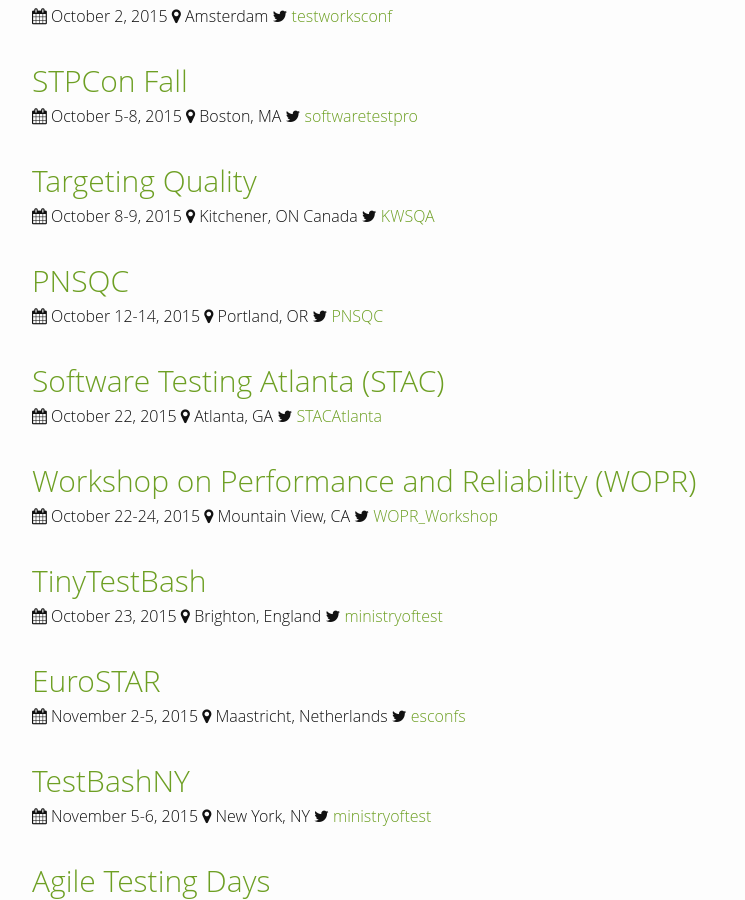
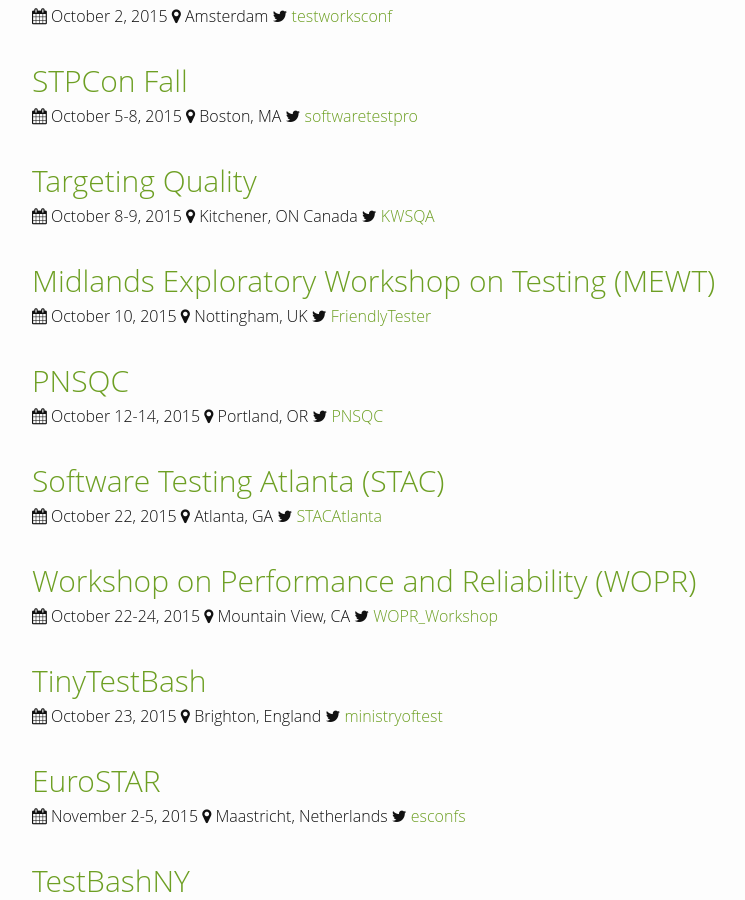
Before and after one commit to TestingConferences/testingconferences.github.io, a Jekyll site: the page built from index.html, in a window 1280 px wide and 900 px high, scrolled down 395 px. Shown: the whole window, without its empty margins (238-983 px from the left). Built offline with Jekyll 4.4.1, drawn with Linux system fonts in a browser that asks for light colours.

Commit message:
Added MEWT

```diff
--- a/_data/current.yml
+++ b/_data/current.yml
@@ -30,6 +30,12 @@
   dates: "October 8-9, 2015"
   url: http://kwsqa.org/conference/
   twitter: KWSQA
+
+- name: Midlands Exploratory Workshop on Testing (MEWT)
+  location: Nottingham, UK
+  dates: "October 10, 2015"
+  url: https://mewtblog.wordpress.com/2015/07/05/mewt4-call-for-papers/
+  twitter: FriendlyTester
 
 - name: PNSQC
   location: Portland, OR
```
